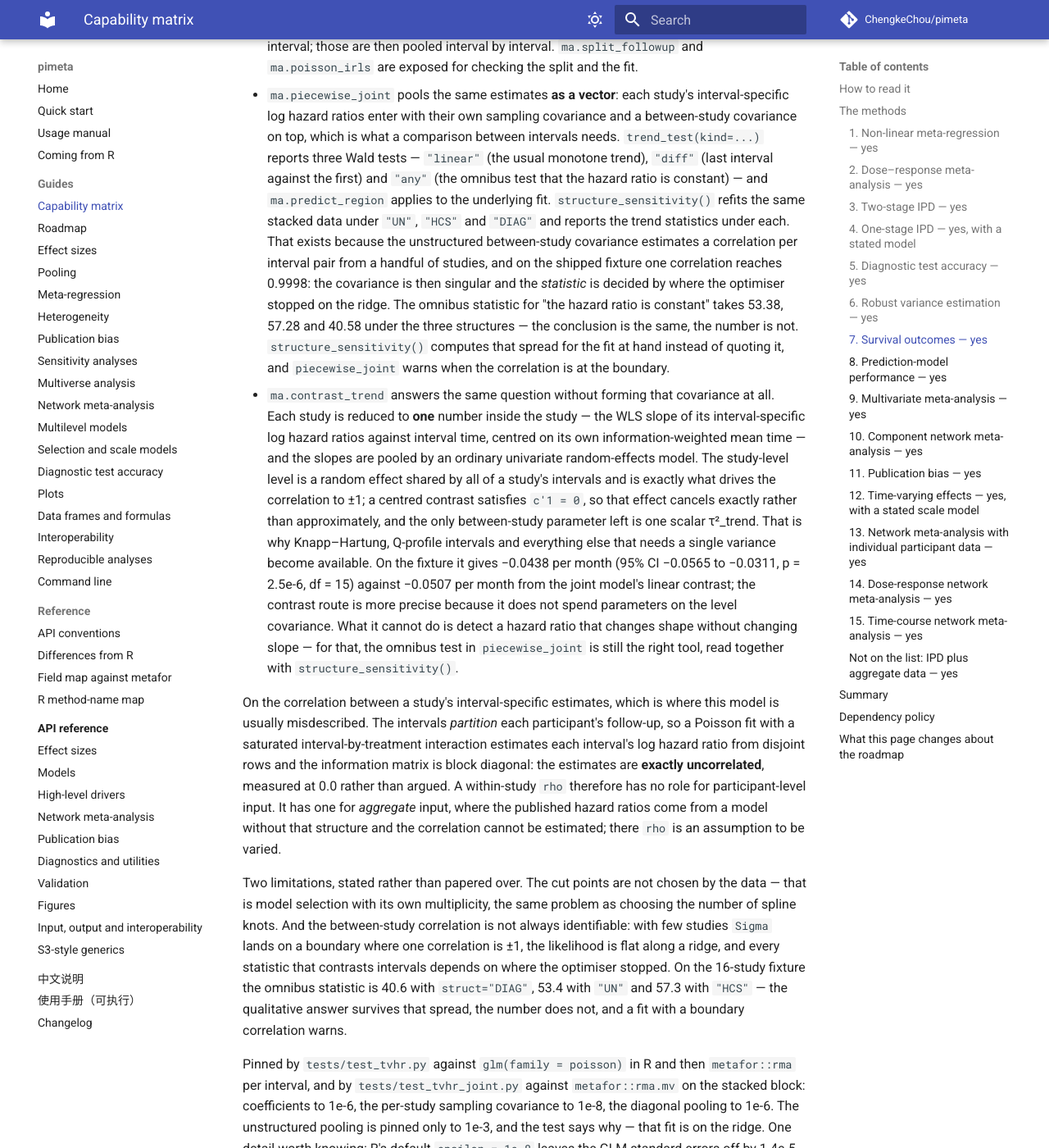
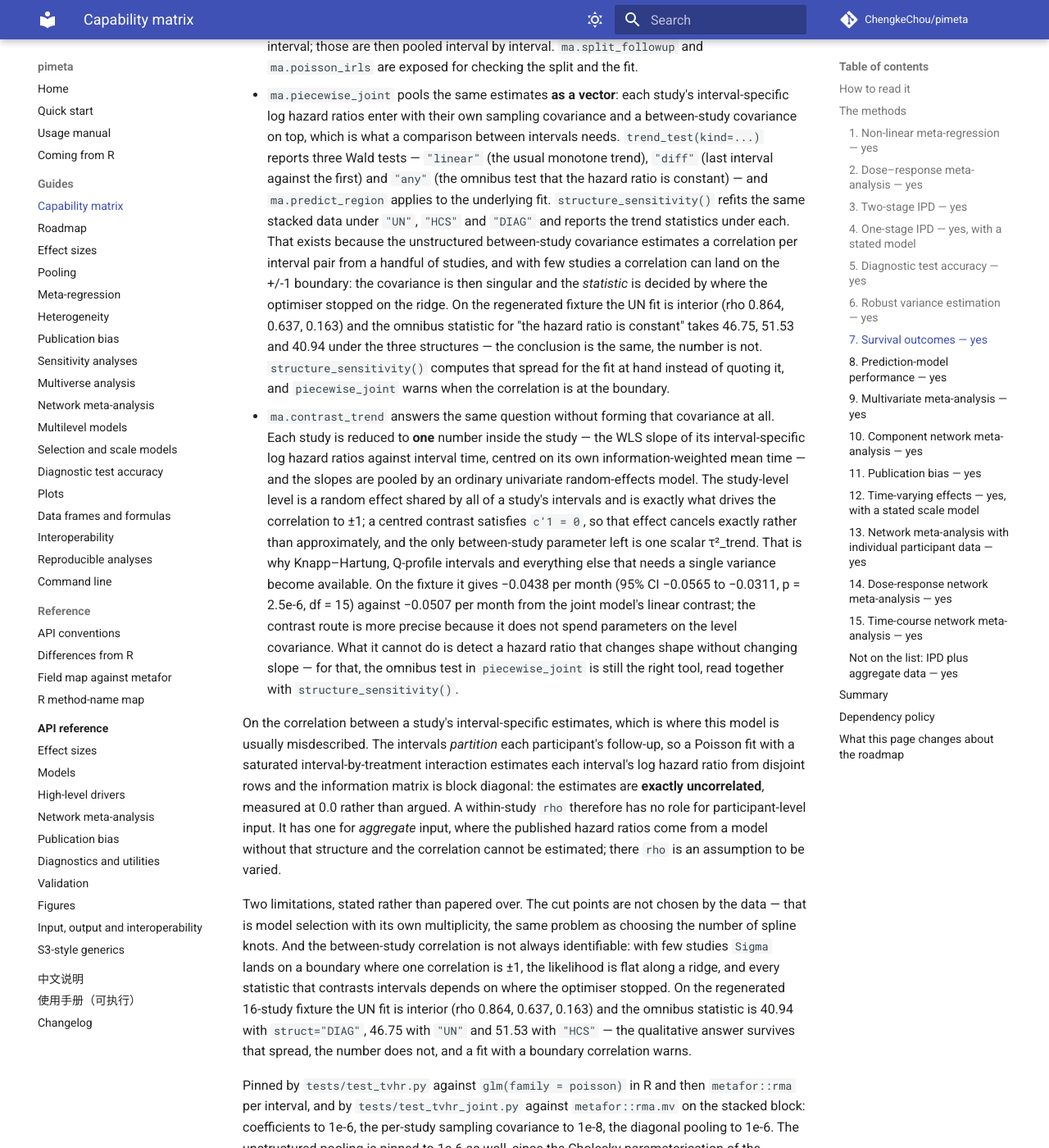
Before and after one commit to ChengkeChou/pimeta, an MkDocs documentation site: the page built from docs/guide/capability-matrix.md, in a window 1280 px wide and 1400 px high, scrolled down 6523 px. Shown: the whole window at 82% size. Built offline with MkDocs 1.6.1 and Material for MkDocs 9.7.7, drawn with Linux system fonts in a browser that asks for light colours; comment, search, counter and statistics services are not loaded; some of the changed text lies outside the part shown.

Commit message:
tvhr: regenerate piecewise fixture and close the manifest
The Cholesky UN fit matches metafor to six decimals on the generator bytes, so the shipped fixture no longer needs its un-reproducible hand-rolled CSV. Regenerated from tools/make_tvhr_piecewise_fixture.py (--check verified) and re-pinned every R constant from tools/r_reference/tvhr_piecewise.R (also fixing its DIAG tau2 print, which had printed one value instead of three).

- UN fit is now interior: rho 0.8643/0.6372/0.1632, matching metafor to six decimals; the loose ridge tolerance in the test is replaced by a tight 1e-5/1e-6 pin plus a Cholesky positive-definiteness assert
- boundary warning test now uses a dedicated synthetic case (seed 105 of the constant-effect simulation), which does land on the ridge
- structure_sensitivity numbers re-measured: 46.75/51.53/40.94 (was 53.38/57.28/40.58), updated in the warning, module docstring, changelogs and capability matrix
- manifest: tvhr_piecewise.csv moves from unverified to generated (produced_by the generator); UNVERIFIED is now empty in tool and test

```diff
--- a/docs/guide/capability-matrix.md
+++ b/docs/guide/capability-matrix.md
@@ -308,11 +308,13 @@ Already there, in more depth than "pool a log hazard ratio":
   `structure_sensitivity()` refits the same stacked data under `"UN"`,
   `"HCS"` and `"DIAG"` and reports the trend statistics under each. That
   exists because the unstructured between-study covariance estimates a
-  correlation per interval pair from a handful of studies, and on the shipped
-  fixture one correlation reaches 0.9998: the covariance is then singular and
-  the *statistic* is decided by where the optimiser stopped on the ridge. The
-  omnibus statistic for "the hazard ratio is constant" takes 53.38, 57.28 and
-  40.58 under the three structures — the conclusion is the same, the number is
+  correlation per interval pair from a handful of studies, and with few
+  studies a correlation can land on the +/-1 boundary: the covariance is then
+  singular and the *statistic* is decided by where the optimiser stopped on
+  the ridge. On the regenerated fixture the UN fit is interior (rho 0.864,
+  0.637, 0.163) and the omnibus statistic for "the hazard ratio is constant"
+  takes 46.75, 51.53 and 40.94 under the three structures — the conclusion is
+  the same, the number is
   not. `structure_sensitivity()` computes that spread for the fit at hand
   instead of quoting it, and `piecewise_joint` warns when the correlation is at
   the boundary.
@@ -351,8 +353,9 @@ same problem as choosing the number of spline knots. And the between-study
 correlation is not always identifiable: with few studies `Sigma` lands on a
 boundary where one correlation is ±1, the likelihood is flat along a ridge, and
 every statistic that contrasts intervals depends on where the optimiser
-stopped. On the 16-study fixture the omnibus statistic is 40.6 with
-`struct="DIAG"`, 53.4 with `"UN"` and 57.3 with `"HCS"` — the qualitative answer
+stopped. On the regenerated 16-study fixture the UN fit is interior (rho
+0.864, 0.637, 0.163) and the omnibus statistic is 40.94 with
+`struct="DIAG"`, 46.75 with `"UN"` and 51.53 with `"HCS"` — the qualitative answer
 survives that spread, the number does not, and a fit with a boundary
 correlation warns.
 
@@ -360,8 +363,11 @@ Pinned by `tests/test_tvhr.py` against `glm(family = poisson)` in R and then
 `metafor::rma` per interval, and by `tests/test_tvhr_joint.py` against
 `metafor::rma.mv` on the stacked block: coefficients to 1e-6, the per-study
 sampling covariance to 1e-8, the diagonal pooling to 1e-6. The unstructured
-pooling is pinned only to 1e-3, and the test says why — that fit is on the
-ridge. One detail worth knowing: R's default `epsilon = 1e-8` leaves the GLM
+pooling is pinned to 1e-6 as well, since the Cholesky parameterisation of the
+between-study covariance fits inside the correlation cone — an earlier fixture
+sat on the boundary (rho 0.9998), where two correct optimisers can stop at
+different points on the ridge, and was pinned to 1e-3 with the test saying
+why. One detail worth knowing: R's default `epsilon = 1e-8` leaves the GLM
 standard errors off by 1.4e-5, so the reference is generated with
 `epsilon = 1e-14`; the difference looks like an implementation gap and is a
 convergence tolerance.
```
Also changed, not shown: CHANGELOG.md (+10 -9 lines), docs/changelog.md (+10 -9 lines), 8 other files.
